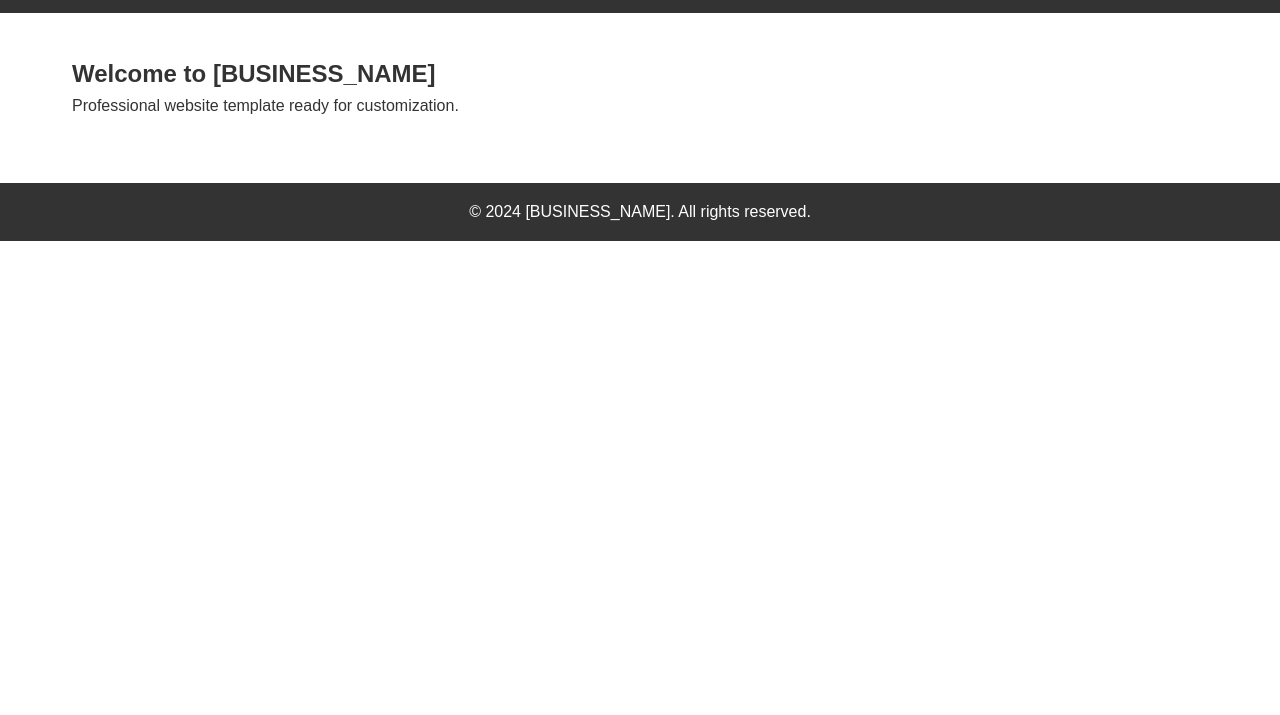
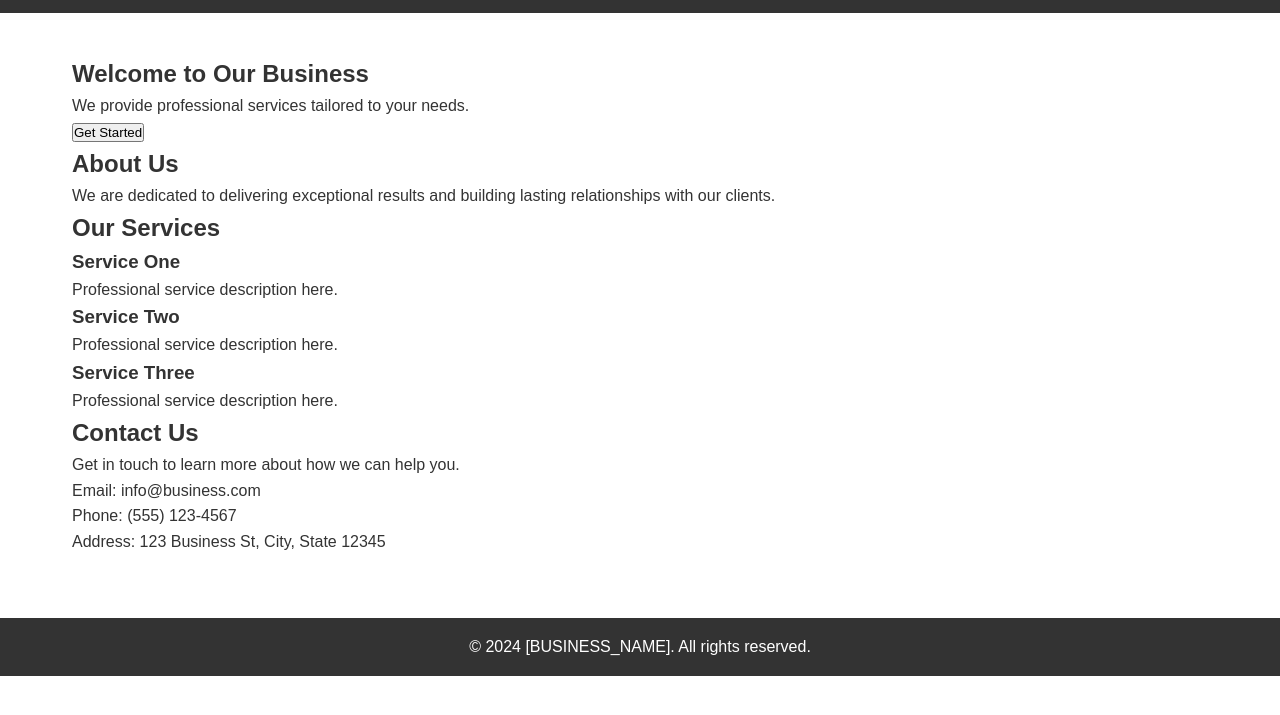
Before and after one commit to SleepyOldOrbs/client-website-template, a plain HTML site: page index.html in a window 1280 px wide. Shown: the part 57-772 px from the top of the page. Drawn offline with Linux system fonts and the light colour scheme.

Commit message:
Auto-update from Claude Code

```diff
--- a/index.html
+++ b/index.html
@@ -23,10 +23,51 @@
     </header>
 
     <main>
-        <!-- Content will be generated by Claude Code -->
-        <section id="home">
-            <h2>Welcome to [BUSINESS_NAME]</h2>
-            <p>Professional website template ready for customization.</p>
+        <section id="home" class="hero">
+            <div class="hero-content">
+                <h2>Welcome to Our Business</h2>
+                <p>We provide professional services tailored to your needs.</p>
+                <button class="cta-button">Get Started</button>
+            </div>
+        </section>
+
+        <section id="about" class="about">
+            <div class="container">
+                <h2>About Us</h2>
+                <p>We are dedicated to delivering exceptional results and building lasting relationships with our clients.</p>
+            </div>
+        </section>
+
+        <section id="services" class="services">
+            <div class="container">
+                <h2>Our Services</h2>
+                <div class="service-grid">
+                    <div class="service-item">
+                        <h3>Service One</h3>
+                        <p>Professional service description here.</p>
+                    </div>
+                    <div class="service-item">
+                        <h3>Service Two</h3>
+                        <p>Professional service description here.</p>
+                    </div>
+                    <div class="service-item">
+                        <h3>Service Three</h3>
+                        <p>Professional service description here.</p>
+                    </div>
+                </div>
+            </div>
+        </section>
+
+        <section id="contact" class="contact">
+            <div class="container">
+                <h2>Contact Us</h2>
+                <p>Get in touch to learn more about how we can help you.</p>
+                <div class="contact-info">
+                    <p>Email: info@business.com</p>
+                    <p>Phone: (555) 123-4567</p>
+                    <p>Address: 123 Business St, City, State 12345</p>
+                </div>
+            </div>
         </section>
     </main>
 
```
Also changed, not shown: 1 other file.
